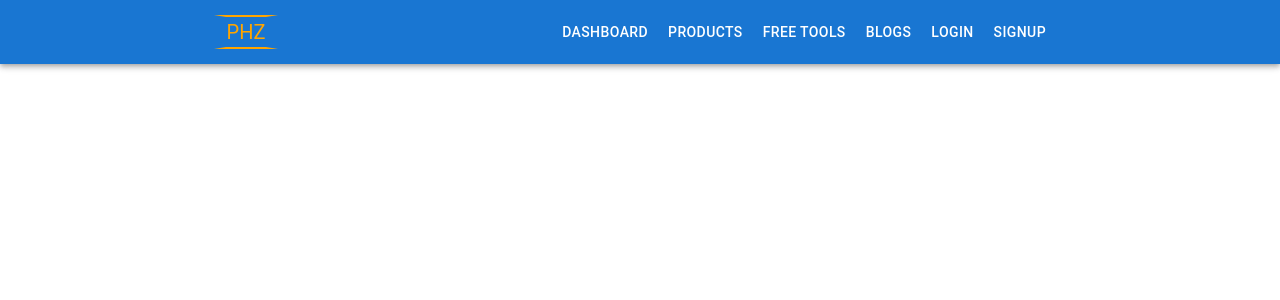
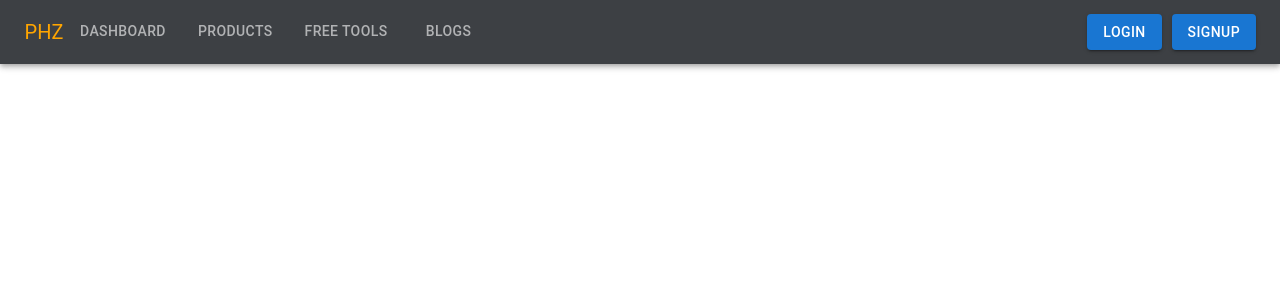
Before and after one commit to Termanty/PS-Dashboard, a React (Create React App) app: page / in a window 1280 px wide. Shown: the top 300 px of the page. Built offline with nearby package versions, Linux system fonts and the light colour scheme.

Commit message:
changed navbar and imports from Header

```diff
--- a/src/components/Header.js
+++ b/src/components/Header.js
@@ -1,100 +1,63 @@
 import React,{useState} from "react";
-import { AppBar} from "@mui/material";
-import { Toolbar} from "@material-ui/core";
-import { Container } from "@mui/material";
-import { SwipeableDrawer } from "@material-ui/core";
-import { Divider } from "@material-ui/core";
-import Link from "@material-ui/core/Link";
-import Avatar from "@material-ui/core/Avatar"
-import Hidden from "@material-ui/core/Hidden";
-import IconButton from "@material-ui/core/IconButton";
-import MenuIcon from '@mui/icons-material/Menu';
-import {makeStyles} from "@material-ui/core/styles";
-import ChevronRightIcon from '@mui/icons-material/ChevronRight';
-import List from "@material-ui/core/List";
-import ListItem from "@material-ui/core/ListItem";
-
-const navigationLinks = [
-    {name: "Dashboard", href: ""},
-    {name: "Products", href: ""},
-    {name: "Free Tools", href: ""},
-    {name: "Blogs", href: ""},
-    {name: "Login", href: ""},
-    {name: "SignUp", href: ""}
-];
-
-const useStyles = makeStyles((theme) => ({
-    link:{
-        marginRight: 20
-    },
-    avatar: {
-        marginRight:"auto",
-        color:"orange",
-        fontStyle:"bold",
-        backgroundColor:"transparent",
-        borderRadius: 0,
-        height: 30,
-        border: "2px solid orange",
-        borderLeft:"12px solid transparent",
-        borderRight: "12px solid transparent",
-    },
-}));
+import { AppBar,
+  Toolbar,
+  useMediaQuery,
+  useTheme,
+  Tabs,
+  Tab,
+  Button
+} from "@mui/material";
+import Avatar from '@mui/material/Avatar';
+import LeftDrawer from "./LeftDrawer";
+const PAGES = ["Dashboard", "Products", "Free Tools", "Blogs"];
 
 const Header = () => {
-    const [open, setOpen] = useState(false);
-    const styles = useStyles();
+    const [value, setValue] = useState(false);
+    const theme = useTheme();
+    const isMatch = useMediaQuery(theme.breakpoints.down("md"));
 
     return (
-           <AppBar position="sticky" color="primary">
-               <Container maxWidth="md">
-               <Toolbar disableGutters>
-               <Avatar className={styles.avatar}>PHZ</Avatar>
-               <Hidden xsDown>
-               {navigationLinks.map((item) => (
-                    <Link
-                    key={item.name}
-                    className={styles.link}
-                    color="inherit"
-                    variant="button"
-                    underline="none"
-                    href={item.href}
+      <React.Fragment>
+           <AppBar position="sticky" sx={{background: "#3d4044"}}>
+               <Toolbar>
+               <Avatar
+               sx={{color:"orange",background:"transparent"}}
+               >
+                 PHZ</Avatar>
+                {
+                  isMatch ? (
+                    <LeftDrawer />
+                  ) : (
+                    <>
+                    <Tabs
+                    textColor="inherit"
+                    value={value}
+                    onChange={(e,value) => setValue(value)}
+                    indicatorColor="secondary"
                     >
-                    {item.name}
-                    </Link>
-                ))}
-               </Hidden>
-               <Hidden smUp>
-                <IconButton >
-                    <MenuIcon color="white" onClick={() => setOpen(true)}/>
-                </IconButton>
-               </Hidden>
+                      {
+                      PAGES.map((page,index) => (
+                        <Tab key={index} label={page} />
+                      ))
+                      }
+                    </Tabs>
+                      <Button
+                      sx={{marginLeft:"auto"}} variant="contained"
+                      >
+                        Login{" "}
+                      </Button>
+                      <Button
+                      sx={{marginLeft:"10px"}} variant="contained">
+                        SignUp{ " "}
+                      </Button>
+                      </>
+                  )
+                }
                </Toolbar>
-               </Container>
-               <SwipeableDrawer anchor="right" open={open} onOpen={() => setOpen(true)} onClose={() => setOpen(false)}>
-                   <span>
-                <IconButton>
-                    <ChevronRightIcon onClick={() => setOpen(false)}/>
-                </IconButton>
-                </span>
-                <Divider />
-                <List>
-                {navigationLinks.map((item) => (
-                    <ListItem>
-                    <Link
-                    key={item.name}
-                    className={styles.link}
-                    color="textSecondary"
-                    variant="button"
-                    underline="none"
-                    href={item.href}
-                    >
-                    {item.name}
-                    </Link>
-                    </ListItem>
-                ))}
-                </List>
-               </SwipeableDrawer>
+
+
            </AppBar>
+           </React.Fragment>
     );
 };
 
--- /dev/null
+++ b/src/components/LeftDrawer.js
@@ -0,0 +1,41 @@
+import React, {useState} from 'react'
+import {
+  Drawer,
+  List,
+  ListItemButton,
+  ListItemIcon,
+  ListItemText,
+  IconButton
+ } from '@mui/material';
+ import MenuIcon from '@mui/icons-material/Menu';
+ const PAGES = ["Dashboard", "Products", "Free Tools", "Blogs", "Login", "SignUp"];
+
+ const LeftDrawer = () => {
+  const [openDrawer, setOpenDrawer] = useState(false)
+  const anchor="right";
+  return (
+    <React.Fragment>
+      <Drawer open={openDrawer}
+      anchor={anchor}
+      onClose={() => setOpenDrawer(false)}
+      >
+        <List>
+          {
+            PAGES.map((page, index) => (
+              <ListItemButton key={index}>
+              <ListItemIcon>
+                <ListItemText>{page}</ListItemText>
+              </ListItemIcon>
+          </ListItemButton>
+            ))
+          }
+        </List>
+      </Drawer>
+      <IconButton sx={{color:"white", marginLeft:"85%"}} onClick={() => setOpenDrawer(!openDrawer)}>
+        <MenuIcon />
+      </IconButton>
+    </React.Fragment>
+  )
+}
+
+export default LeftDrawer;
```
Also changed, not shown: 1 other file (tests, documents, lock files or other folders).
